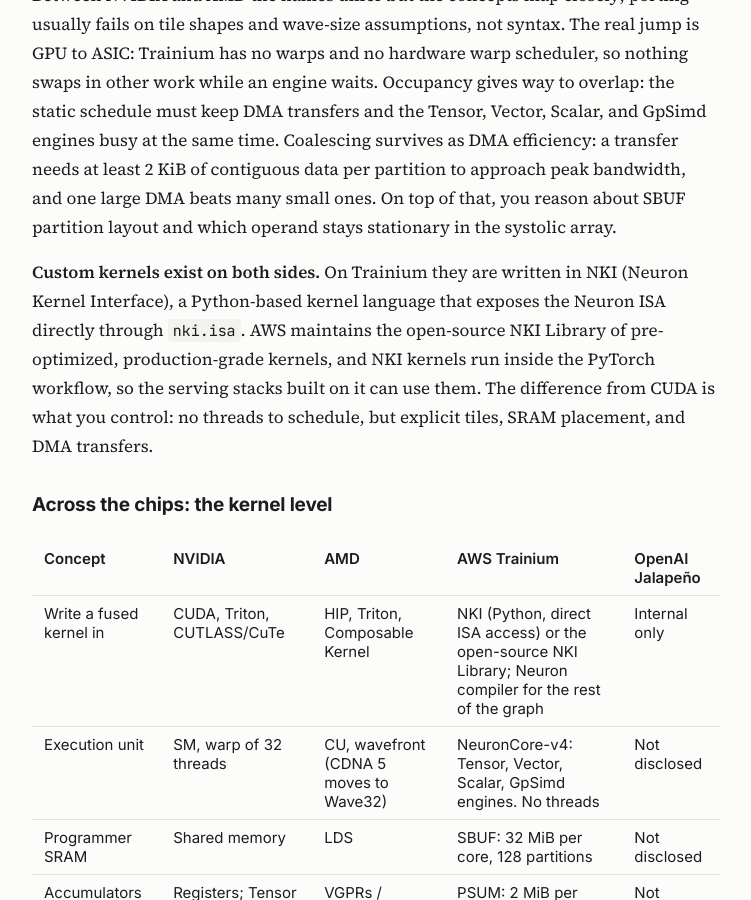
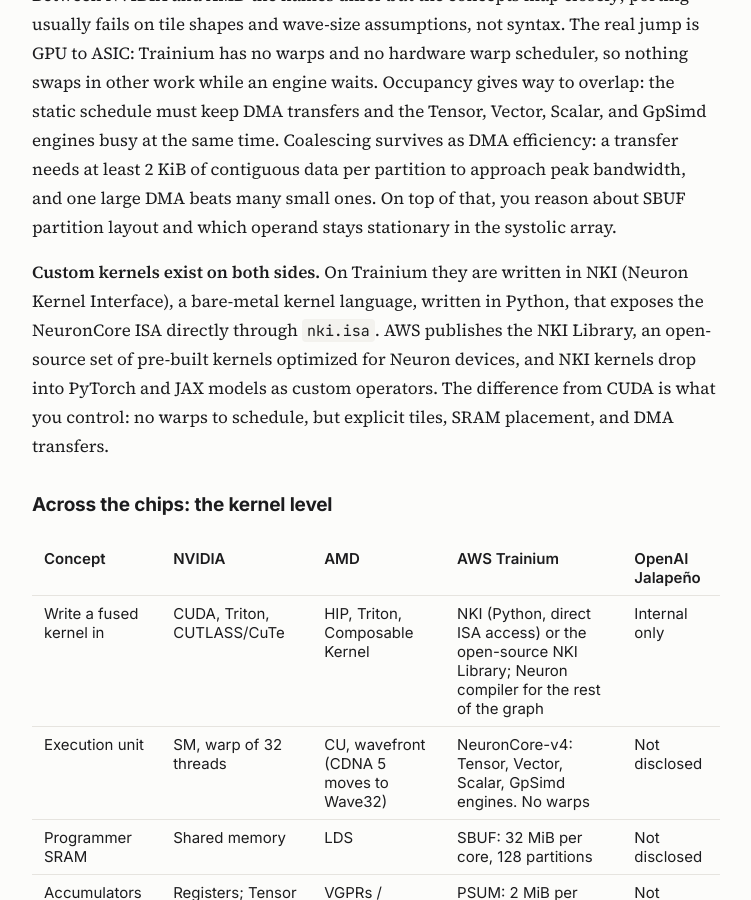
Before and after one commit to bananighosh/bananighosh.github.io, a Jekyll site: the page built from _posts/2026-11-11-flops-are-not-tokens.md, in a window 1280 px wide and 900 px high, scrolled down 17568 px. Shown: the whole window, without its empty margins (264-1015 px from the left). Built offline with Jekyll 4.4.1, drawn with Linux system fonts in a browser that asks for light colours.

Commit message:
Correct NKI paragraph and kernel table wording
Co-Authored-By: Claude Opus 5.5 <noreply@anthropic.com>
Claude-Session: https://claude.ai/code/session_01K2HJxVzaKNb3x7zQA1gymF

```diff
--- a/_posts/2026-11-11-flops-are-not-tokens.md
+++ b/_posts/2026-11-11-flops-are-not-tokens.md
@@ -355,14 +355,14 @@ Model graph → compiler IR → fusion → tiling → SRAM placement → engine
 
 Between NVIDIA and AMD the names differ but the concepts map closely; porting usually fails on tile shapes and wave-size assumptions, not syntax. The real jump is GPU to ASIC: Trainium has no warps and no hardware warp scheduler, so nothing swaps in other work while an engine waits. Occupancy gives way to overlap: the static schedule must keep DMA transfers and the Tensor, Vector, Scalar, and GpSimd engines busy at the same time. Coalescing survives as DMA efficiency: a transfer needs at least 2 KiB of contiguous data per partition to approach peak bandwidth, and one large DMA beats many small ones. On top of that, you reason about SBUF partition layout and which operand stays stationary in the systolic array.
 
-<b>Custom kernels exist on both sides.</b> On Trainium they are written in NKI (Neuron Kernel Interface), a Python-based kernel language that exposes the Neuron ISA directly through <code>nki.isa</code>. AWS maintains the open-source NKI Library of pre-optimized, production-grade kernels, and NKI kernels run inside the PyTorch workflow, so the serving stacks built on it can use them. The difference from CUDA is what you control: no threads to schedule, but explicit tiles, SRAM placement, and DMA transfers.
+<b>Custom kernels exist on both sides.</b> On Trainium they are written in NKI (Neuron Kernel Interface), a bare-metal kernel language, written in Python, that exposes the NeuronCore ISA directly through <code>nki.isa</code>. AWS publishes the NKI Library, an open-source set of pre-built kernels optimized for Neuron devices, and NKI kernels drop into PyTorch and JAX models as custom operators. The difference from CUDA is what you control: no warps to schedule, but explicit tiles, SRAM placement, and DMA transfers.
 
 ### Across the chips: the kernel level
 
 | Concept | NVIDIA | AMD | AWS Trainium | OpenAI Jalapeño |
 | --- | --- | --- | --- | --- |
 | Write a fused kernel in | CUDA, Triton, CUTLASS/CuTe | HIP, Triton, Composable Kernel | NKI (Python, direct ISA access) or the open-source NKI Library; Neuron compiler for the rest of the graph | Internal only |
-| Execution unit | SM, warp of 32 threads | CU, wavefront (CDNA 5 moves to Wave32) | NeuronCore-v4: Tensor, Vector, Scalar, GpSimd engines. No threads | Not disclosed |
+| Execution unit | SM, warp of 32 threads | CU, wavefront (CDNA 5 moves to Wave32) | NeuronCore-v4: Tensor, Vector, Scalar, GpSimd engines. No warps | Not disclosed |
 | Programmer SRAM | Shared memory | LDS | SBUF: 32 MiB per core, 128 partitions | Not disclosed |
 | Accumulators | Registers; Tensor Memory on Blackwell | VGPRs / AGPRs | PSUM: 2 MiB per core | Not disclosed |
 | HBM to SRAM movement | TMA, async copies | Global / buffer loads | 128 DMA engines, explicit in NKI, scheduled by the compiler | Not disclosed |
```
